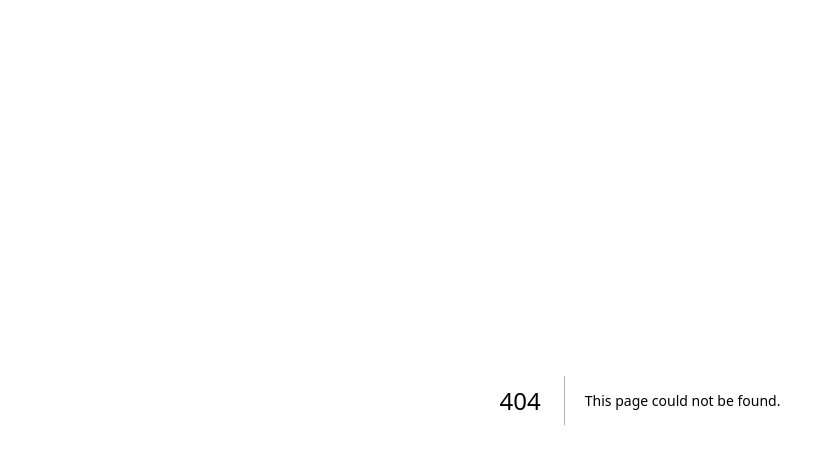
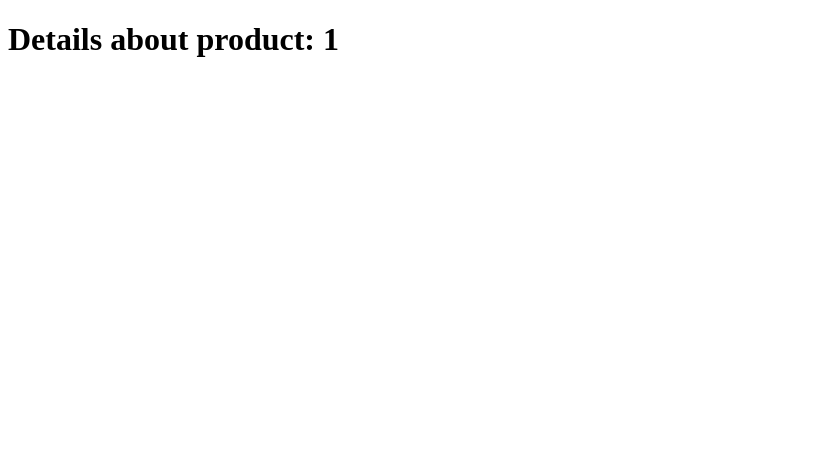
Before and after one commit to dzhukov40/education, a Next.js app in the folder NextJS/youtube-codevolution-nextjs/: page /products/1 in a window 1280 px wide. Before the commit this address had no page. Shown: the top 464 px of the page, without its empty margins (0-835 px from the left). Built offline with nearby package versions, Linux system fonts and the light colour scheme.

Commit message:
next.js add dynamicrouter example

```diff
--- /dev/null
+++ b/NextJS/youtube-codevolution-nextjs/app/products/[productId]/page.tsx
@@ -0,0 +1,9 @@
+
+
+export default function Product(
+  { params } : {
+    params: { productId : string }
+  }
+) {
+  return <h1>Details about product: {params.productId}</h1>;
+}
```
Also changed, not shown: 1 other file (tests, documents, lock files or other folders).
